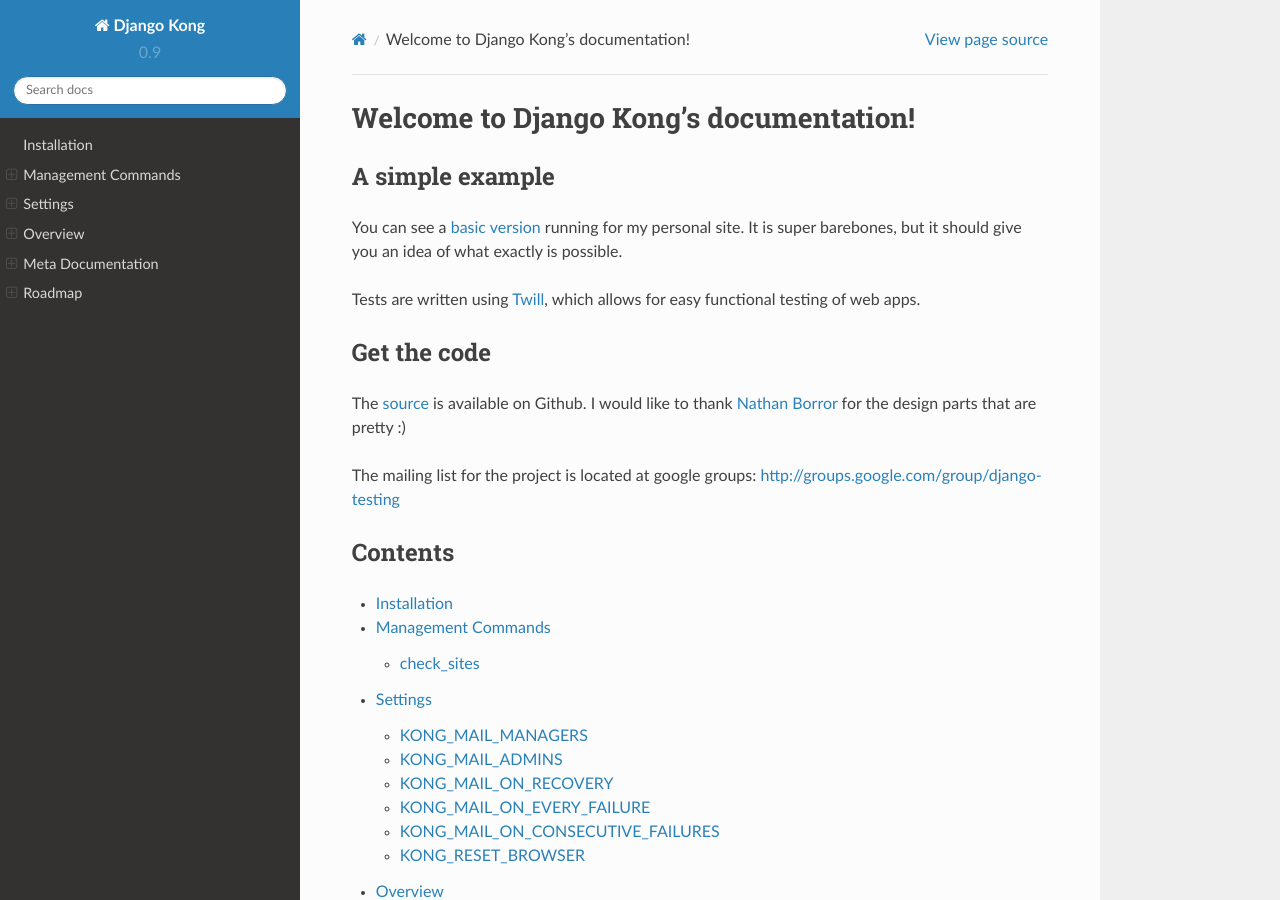
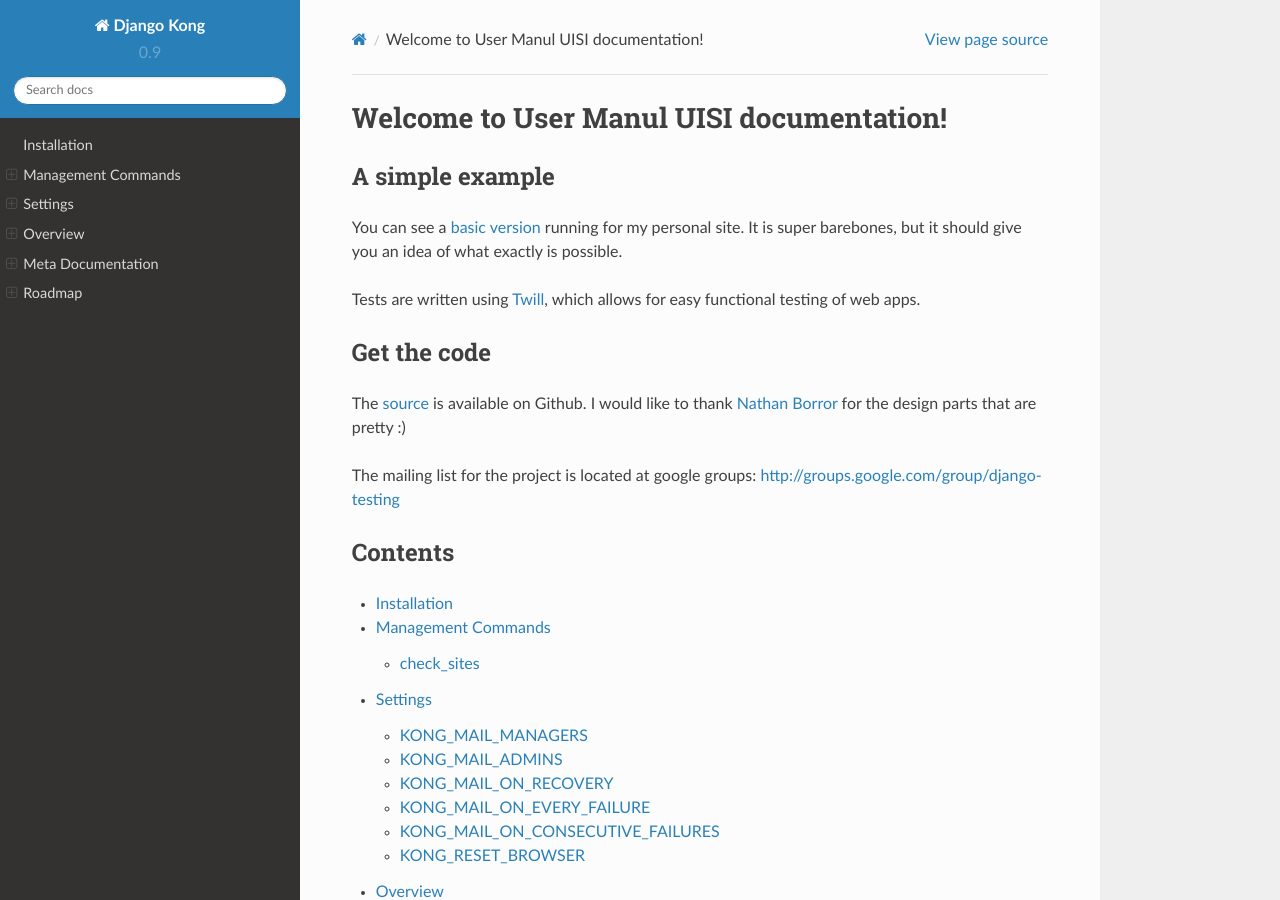
Before and after one commit to jackgress/UISI, a Sphinx documentation site: the page built from docs/source/index.rst, in a window 1280 px wide and 900 px high. Built offline with Sphinx 7.4.7 and the Read the Docs theme 2.0.0, drawn with Linux system fonts in a browser that asks for light colours.

Commit message:
Update index.rst

```diff
--- a/docs/source/index.rst
+++ b/docs/source/index.rst
@@ -1,4 +1,4 @@
-Welcome to Django Kong's documentation!
+Welcome to User Manul UISI documentation!
 =======================================
 
 A simple example
```
